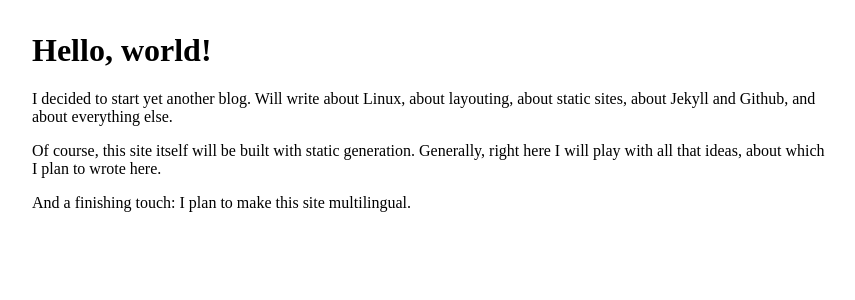
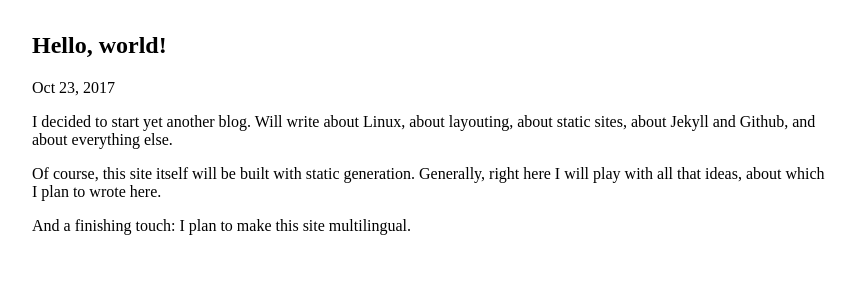
Before and after one commit to dk487/dk487.github.io, a Jekyll site: the page built from _posts/2017-10-23-hello-world.en.md, in a window 1280 px wide. Shown: the top 300 px of the page, without its empty margins (208-1063 px from the left). Built offline with Jekyll 4.4.1, drawn with Linux system fonts in a browser that asks for light colours.

Commit message:
New layouts 'post' and 'page' (mostly from Minima theme)

```diff
--- a/_config.yml
+++ b/_config.yml
@@ -2,8 +2,17 @@ url: http://dk487.githib.io
 baseurl: ""
 
 defaults:
-    -
-        values:
-            layout: default
+  -
+    scope:
+      path: ""
+      type: posts
+    values:
+      layout: post
+  -
+    scope:
+      path: ""
+      type: pages
+    values:
+      layout: page
 
 lang: en
--- a/_layouts/default.html
+++ b/_layouts/default.html
@@ -13,8 +13,6 @@
     </head>
     <body>
 
-        <h1>{{ page.title | escape }}</h1>
-
         {{ content }}
 
     </body>
--- /dev/null
+++ b/_layouts/post.html
@@ -0,0 +1,19 @@
+---
+layout: default
+---
+<article class="post" itemscope itemtype="http://schema.org/BlogPosting">
+
+    <header class="post-header">
+        <h1 class="post-title" itemprop="name headline">{{ page.title }}</h1>
+        <p class="post-meta">
+            <time datetime="{{ page.date | date_to_xmlschema }}" itemprop="datePublished">
+                {{ page.date | date: "%b %-d, %Y" }}
+            </time>
+        </p>
+    </header>
+
+    <div class="post-content" itemprop="articleBody">
+        {{ content }}
+    </div>
+
+</article>
```
Also changed, not shown: _layouts/page.html (added, +14 -0 lines).
